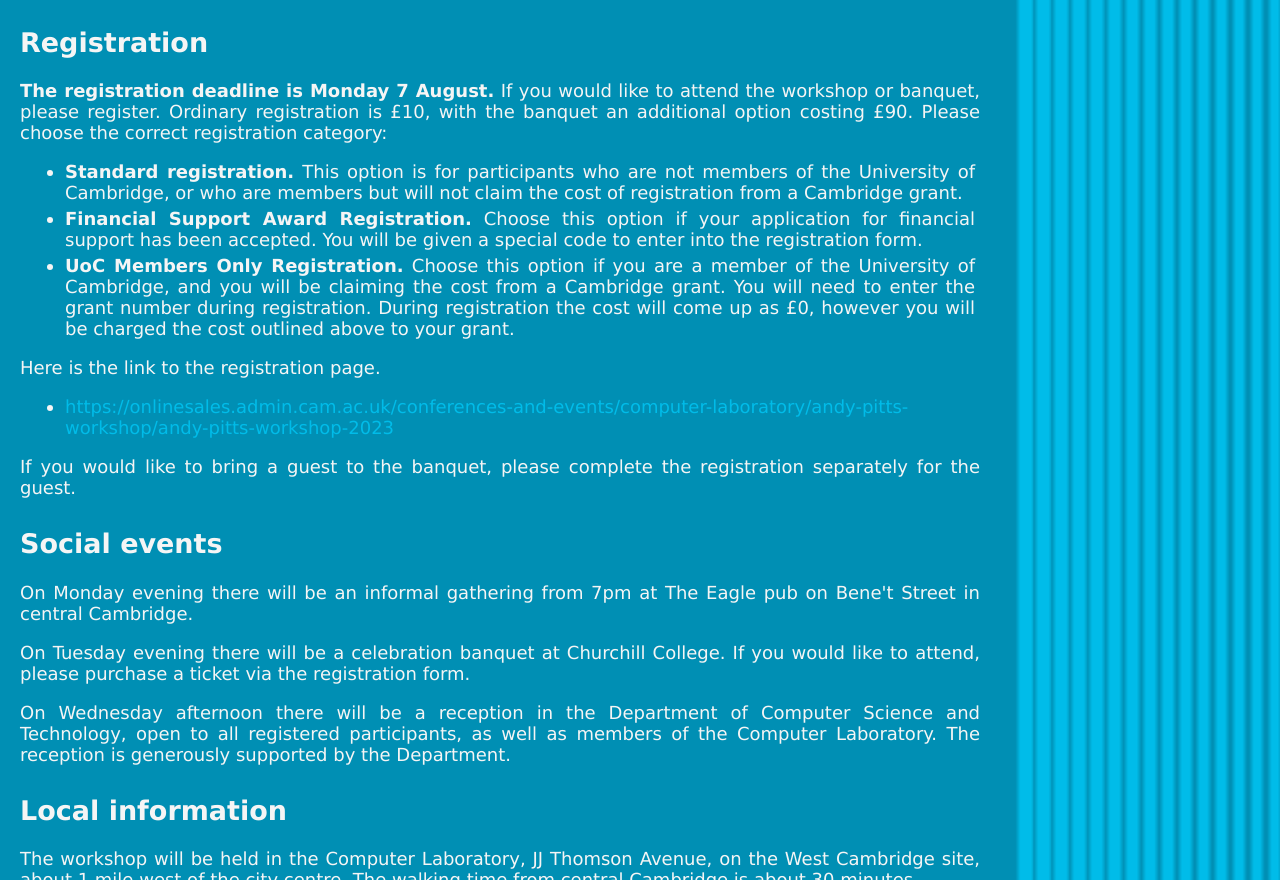
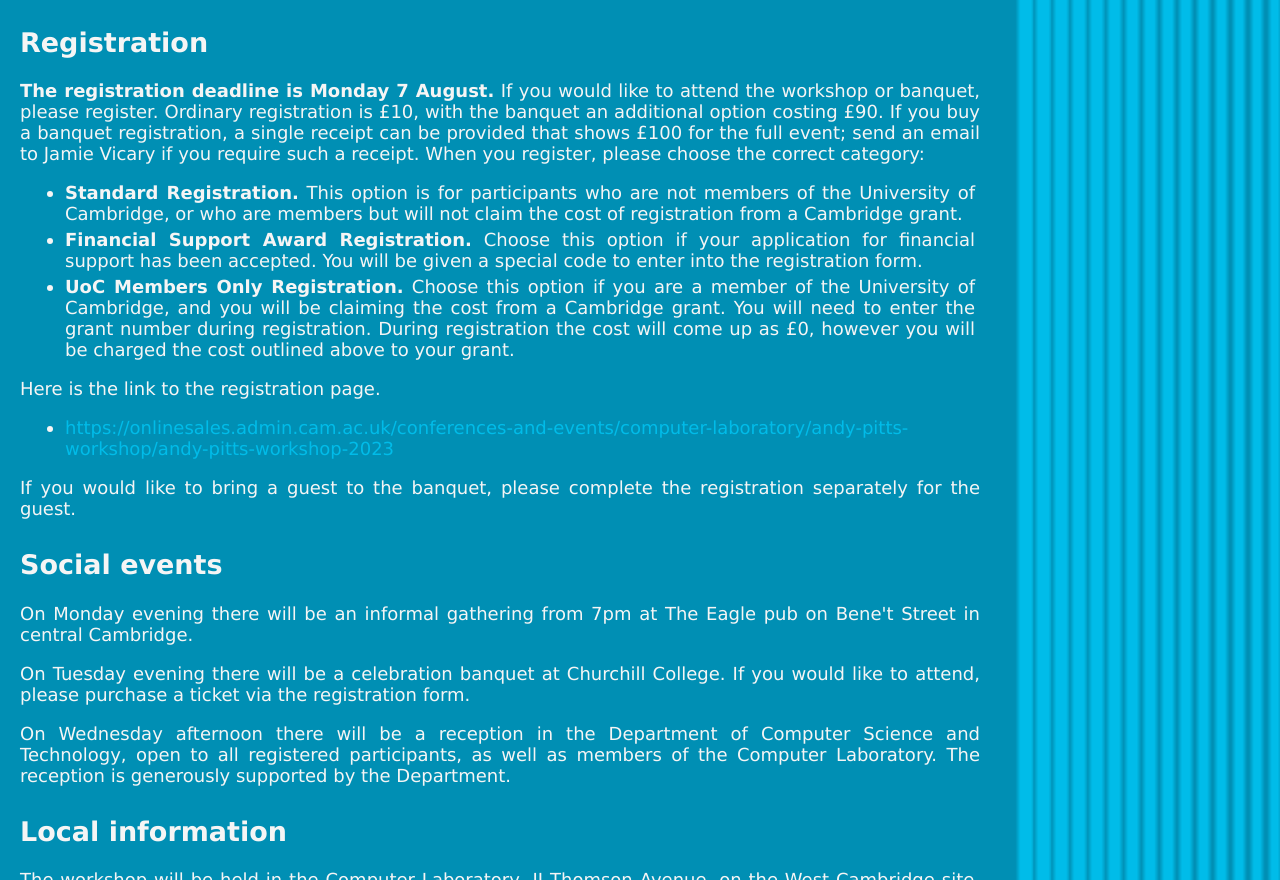
Before and after one commit to jamievicary/pittsposium, a plain HTML site: page index.html in a window 1280 px wide. Shown: the part 1991-2871 px from the top of the page. Drawn offline with Linux system fonts and the light colour scheme.

Commit message:
update registration wording

```diff
--- a/index.html
+++ b/index.html
@@ -145,9 +145,9 @@ over four decades. <a href="pittsposium_bio.pdf">A longer biography is available
 
 <h2>Registration</h2>
 
-<p><b>The registration deadline is Monday 7 August.</b> If you would like to attend the workshop or banquet, please register. Ordinary registration is £10, with the banquet an additional option costing £90. Please choose the correct registration category:
+<p><b>The registration deadline is Monday 7 August.</b> If you would like to attend the workshop or banquet, please register. Ordinary registration is £10, with the banquet an additional option costing £90. If you buy a banquet registration, a single receipt can be provided that shows £100 for the full event; send an email to Jamie Vicary if you require such a receipt. When you register, please choose the correct category:
 <ul>
-  <li><b>Standard registration.</b> This option is for participants who are not members of the University of Cambridge, or who are members but will not claim the cost of registration from a Cambridge grant.</li>
+  <li><b>Standard Registration.</b> This option is for participants who are not members of the University of Cambridge, or who are members but will not claim the cost of registration from a Cambridge grant.</li>
   <li><b>Financial Support Award Registration.</b> Choose this option if your application for financial support has been accepted. You will be given a special code to enter into the registration form.
   <li><b>UoC Members Only Registration.</b> Choose this option if you are a member of the University of Cambridge, and you will be claiming the cost from a Cambridge grant. You will need to enter the grant number during registration. During registration the cost will come up as £0, however you will be charged the cost outlined above to your grant.</li>
 </ul>
```
